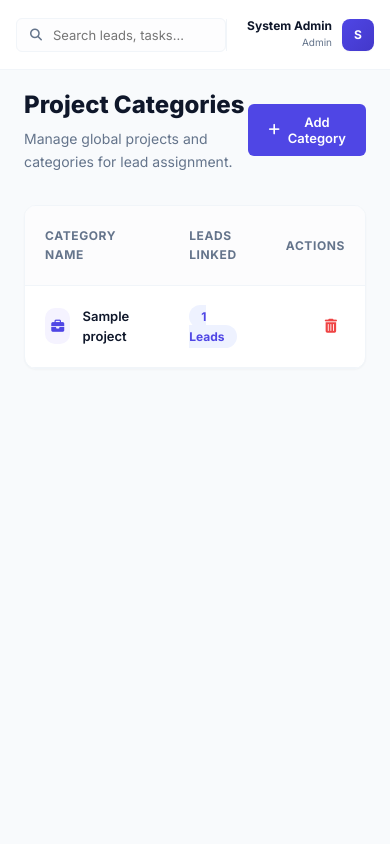
After one commit to krsaurabhmca/calldesk2, a PHP site: page /calldesk/projects.php in a window 390 px wide. The commit adds this page. Run offline with PHP 8.4, Linux system fonts and the light colour scheme; a user stored in the database is signed in; tables that the repository leaves empty or names only in its code hold one stand-in row (values such as "Sample post"); a stand-in replaces the project's code that opens the database connection; some libraries are stand-ins or nearby versions.

Commit message:
Synchronize web application with mobile features: Categories, management, and analytics

```diff
--- a/includes/header.php
+++ b/includes/header.php
@@ -85,6 +85,9 @@ $current_page = basename($_SERVER['PHP_SELF']);
                 <a href="<?php echo BASE_URL; ?>sources.php" class="nav-link <?php echo $current_page == 'sources.php' ? 'active' : ''; ?>">
                     <i class="fas fa-layer-group"></i> <span>Lead Sources</span>
                 </a>
+                <a href="<?php echo BASE_URL; ?>projects.php" class="nav-link <?php echo $current_page == 'projects.php' ? 'active' : ''; ?>">
+                    <i class="fas fa-folder-tree"></i> <span>Project Categories</span>
+                </a>
                 <a href="<?php echo BASE_URL; ?>users.php" class="nav-link <?php echo $current_page == 'users.php' ? 'active' : ''; ?>">
                     <i class="fas fa-user-gear"></i> <span>Team Access</span>
                 </a>
--- /dev/null
+++ b/projects.php
@@ -0,0 +1,136 @@
+<?php
+// projects.php
+require_once 'includes/header.php';
+
+if ($role !== 'admin') {
+    echo "<script>window.location.href='index.php';</script>";
+    exit();
+}
+
+$org_id = $_SESSION['organization_id'];
+$success = '';
+$error = '';
+
+// Handle Add Project
+if (isset($_POST['add_project'])) {
+    $name = mysqli_real_escape_string($conn, $_POST['name']);
+    if (!empty($name)) {
+        $sql = "INSERT INTO projects (organization_id, name) VALUES ($org_id, '$name')";
+        if (mysqli_query($conn, $sql)) {
+            $success = "Project category added successfully!";
+        } else {
+            if (mysqli_errno($conn) == 1062) {
+                $error = "This project category already exists.";
+            } else {
+                $error = "Failed to add project.";
+            }
+        }
+    }
+}
+
+// Handle Delete Project
+if (isset($_GET['delete'])) {
+    $id = (int)$_GET['delete'];
+    $sql = "DELETE FROM projects WHERE id = $id AND organization_id = $org_id";
+    if (mysqli_query($conn, $sql)) {
+        $success = "Project deleted successfully!";
+    } else {
+        $error = "Failed to delete project.";
+    }
+}
+
+// Fetch Projects
+$sql = "SELECT p.*, (SELECT COUNT(*) FROM leads l WHERE l.project_id = p.id) as lead_count
+        FROM projects p WHERE p.organization_id = $org_id ORDER BY name ASC";
+$result = mysqli_query($conn, $sql);
+$projects = [];
+while ($row = mysqli_fetch_assoc($result)) {
+    $projects[] = $row;
+}
+?>
+
+<div class="page-header" style="display: flex; justify-content: space-between; align-items: center; margin-bottom: 2rem;">
+    <div>
+        <h1 style="font-size: 1.5rem; font-weight: 800; color: var(--text-main); margin-bottom: 0.25rem;">Project Categories</h1>
+        <p style="font-size: 0.875rem; color: var(--text-muted);">Manage global projects and categories for lead assignment.</p>
+    </div>
+    <button onclick="document.getElementById('addModal').style.display='flex'" class="btn btn-primary" style="display: flex; align-items: center; gap: 0.5rem; padding: 0.625rem 1.25rem;">
+        <i class="fas fa-plus"></i> Add Category
+    </button>
+</div>
+
+<?php if ($success): ?>
+    <div style="background: #f0fdf4; border: 1px solid #bbfcce; color: #166534; padding: 1rem; border-radius: 8px; margin-bottom: 1.5rem;">
+        <i class="fas fa-check-circle" style="margin-right: 0.5rem;"></i> <?php echo $success; ?>
+    </div>
+<?php endif; ?>
+
+<?php if ($error): ?>
+    <div style="background: #fef2f2; border: 1px solid #fecaca; color: #991b1b; padding: 1rem; border-radius: 8px; margin-bottom: 1.5rem;">
+        <i class="fas fa-exclamation-circle" style="margin-right: 0.5rem;"></i> <?php echo $error; ?>
+    </div>
+<?php endif; ?>
+
+<div class="card" style="padding: 0; overflow: hidden; border-radius: 12px;">
+    <table class="table" style="width: 100%; border-collapse: collapse;">
+        <thead>
+            <tr style="background: #f8fafc; border-bottom: 1px solid var(--border);">
+                <th style="padding: 1.25rem; text-align: left; font-size: 0.75rem; font-weight: 700; color: var(--text-muted); text-transform: uppercase; letter-spacing: 0.05em;">Category Name</th>
+                <th style="padding: 1.25rem; text-align: left; font-size: 0.75rem; font-weight: 700; color: var(--text-muted); text-transform: uppercase; letter-spacing: 0.05em;">Leads Linked</th>
+                <th style="padding: 1.25rem; text-align: right; font-size: 0.75rem; font-weight: 700; color: var(--text-muted); text-transform: uppercase; letter-spacing: 0.05em;">Actions</th>
+            </tr>
+        </thead>
+        <tbody>
+            <?php if (empty($projects)): ?>
+                <tr>
+                    <td colspan="3" style="padding: 3rem; text-align: center; color: var(--text-muted);">
+                        <i class="fas fa-folder-open" style="font-size: 2rem; display: block; margin-bottom: 1rem; opacity: 0.3;"></i>
+                        No categories found. Add your first project category to get started.
+                    </td>
+                </tr>
+            <?php else: ?>
+                <?php foreach ($projects as $proj): ?>
+                    <tr style="border-bottom: 1px solid var(--border);">
+                        <td style="padding: 1.25rem;">
+                            <div style="display: flex; align-items: center; gap: 0.75rem;">
+                                <div style="width: 36px; height: 36px; border-radius: 10px; background: #f5f3ff; color: var(--primary); display: flex; align-items: center; justify-content: center;">
+                                    <i class="fas fa-briefcase"></i>
+                                </div>
+                                <span style="font-weight: 600; color: var(--text-main);"><?php echo $proj['name']; ?></span>
+                            </div>
+                        </td>
+                        <td style="padding: 1.25rem;">
+                            <span style="background: #eef2ff; color: var(--primary); padding: 0.25rem 0.75rem; border-radius: 20px; font-size: 0.75rem; font-weight: 700;">
+                                <?php echo $proj['lead_count']; ?> Leads
+                            </span>
+                        </td>
+                        <td style="padding: 1.25rem; text-align: right;">
+                            <a href="?delete=<?php echo $proj['id']; ?>" onclick="return confirm('Are you sure you want to delete this category?')" style="color: var(--danger); font-size: 0.875rem; padding: 0.5rem; border-radius: 6px; transition: all 0.2s;" onmouseover="this.style.background='#fef2f2'" onmouseout="this.style.background='transparent'">
+                                <i class="fas fa-trash-alt"></i>
+                            </a>
+                        </td>
+                    </tr>
+                <?php endforeach; ?>
+            <?php endif; ?>
+        </tbody>
+    </table>
+</div>
+
+<!-- Add Modal -->
+<div id="addModal" style="display: none; position: fixed; top: 0; left: 0; width: 100%; height: 100%; background: rgba(15, 23, 42, 0.7); z-index: 1000; align-items: center; justify-content: center; backdrop-filter: blur(4px);">
+    <div style="background: white; border-radius: 16px; width: 100%; max-width: 450px; padding: 2rem; box-shadow: 0 20px 25px -5px rgba(0,0,0,0.1);">
+        <div style="display: flex; justify-content: space-between; align-items: center; margin-bottom: 1.5rem;">
+            <h2 style="font-size: 1.25rem; font-weight: 800; color: var(--text-main);">Add New Category</h2>
+            <button onclick="document.getElementById('addModal').style.display='none'" style="background: none; border: none; color: var(--text-muted); cursor: pointer;"><i class="fas fa-times"></i></button>
+        </div>
+        <form method="POST">
+            <div style="margin-bottom: 1.5rem;">
+                <label style="display: block; font-size: 0.875rem; font-weight: 600; color: var(--text-main); margin-bottom: 0.5rem;">Category Name</label>
+                <input type="text" name="name" required placeholder="e.g., Luxury Apartments" style="width: 100%; padding: 0.75rem 1rem; border: 1px solid var(--border); border-radius: 8px; font-size: 0.875rem;">
+            </div>
+            <button type="submit" name="add_project" class="btn btn-primary" style="width: 100%; padding: 0.75rem; font-weight: 700;">Create Category</button>
+        </form>
+    </div>
+</div>
+
+<?php require_once 'includes/footer.php'; ?>
```
Also changed, not shown: index.php (+27 -1 lines), lead_add.php (+16 -2 lines), lead_edit.php (+15 -0 lines), reports.php (+19 -1 lines).
